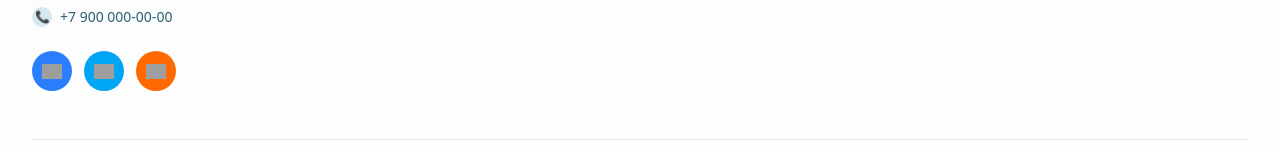
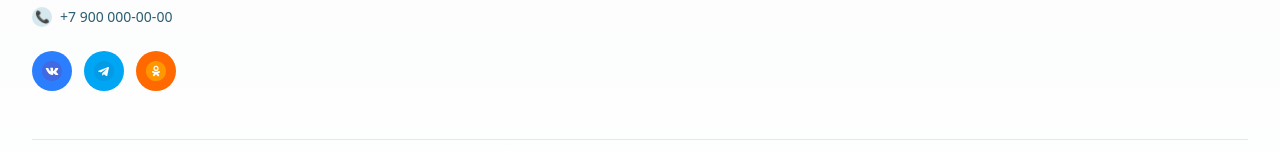
Before and after one commit to Stalser/Onlyvet-news3, a Next.js app: page / in a window 1280 px wide. Shown: the part 6098-6249 px from the top of the page. Built offline with nearby package versions, Linux system fonts and the light colour scheme; grey boxes are pictures that could not be loaded.

Commit message:
\"Revert to working social icons\"

```diff
--- a/src/components/Footer.tsx
+++ b/src/components/Footer.tsx
@@ -57,13 +57,13 @@ export default function Footer() {
             {/* Соцсети */}
             <div className="flex gap-3 mt-6">
               <a href="https://vk.com/onlyvet_clinic" target="_blank" rel="noopener noreferrer" className="w-10 h-10 rounded-full bg-blue-500 flex items-center justify-center hover:shadow-lg hover:-translate-y-1 transition-all duration-300">
-                <Image src="/images/vk.svg" alt="VK" width={20} height={20} />
+                <Image src="/images/free-icon-vk-3670055.svg" alt="VK" width={20} height={20} />
               </a>
               <a href="https://t.me/onlyvet_clinic" target="_blank" rel="noopener noreferrer" className="w-10 h-10 rounded-full bg-sky-500 flex items-center justify-center hover:shadow-lg hover:-translate-y-1 transition-all duration-300">
-                <Image src="/images/telegram.svg" alt="Telegram" width={20} height={20} />
+                <Image src="/images/free-icon-telegram-2111646.svg" alt="Telegram" width={20} height={20} />
               </a>
               <a href="https://ok.ru/onlyvet" target="_blank" rel="noopener noreferrer" className="w-10 h-10 rounded-full bg-orange-500 flex items-center justify-center hover:shadow-lg hover:-translate-y-1 transition-all duration-300">
-                <Image src="/images/ok.svg" alt="OK" width={20} height={20} />
+                <Image src="/images/free-icon-odnoklassniki-3670250.svg" alt="OK" width={20} height={20} />
               </a>
             </div>
           </div>
```
Also changed, not shown: 1 other file (tests, documents, lock files or other folders).
